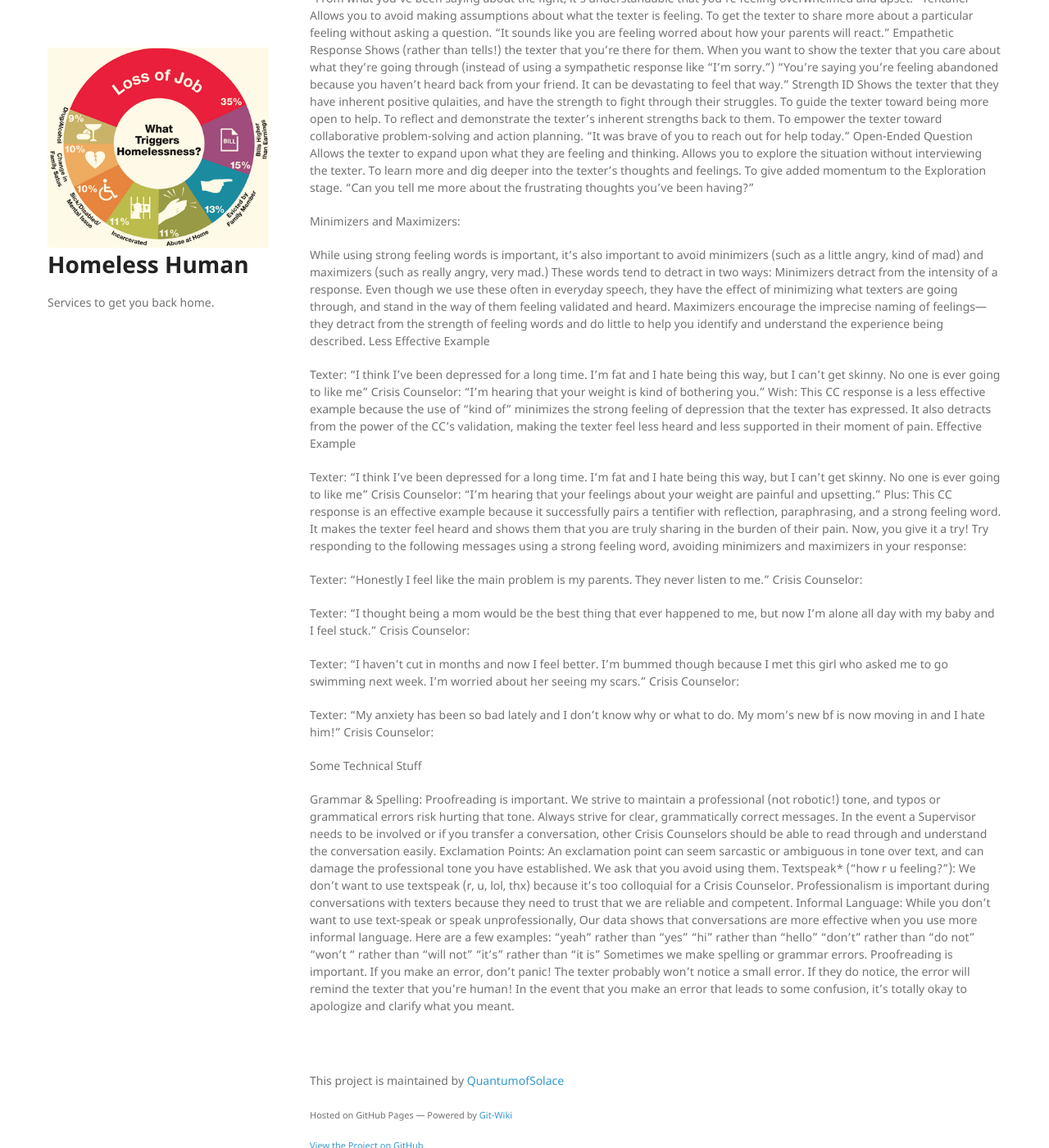
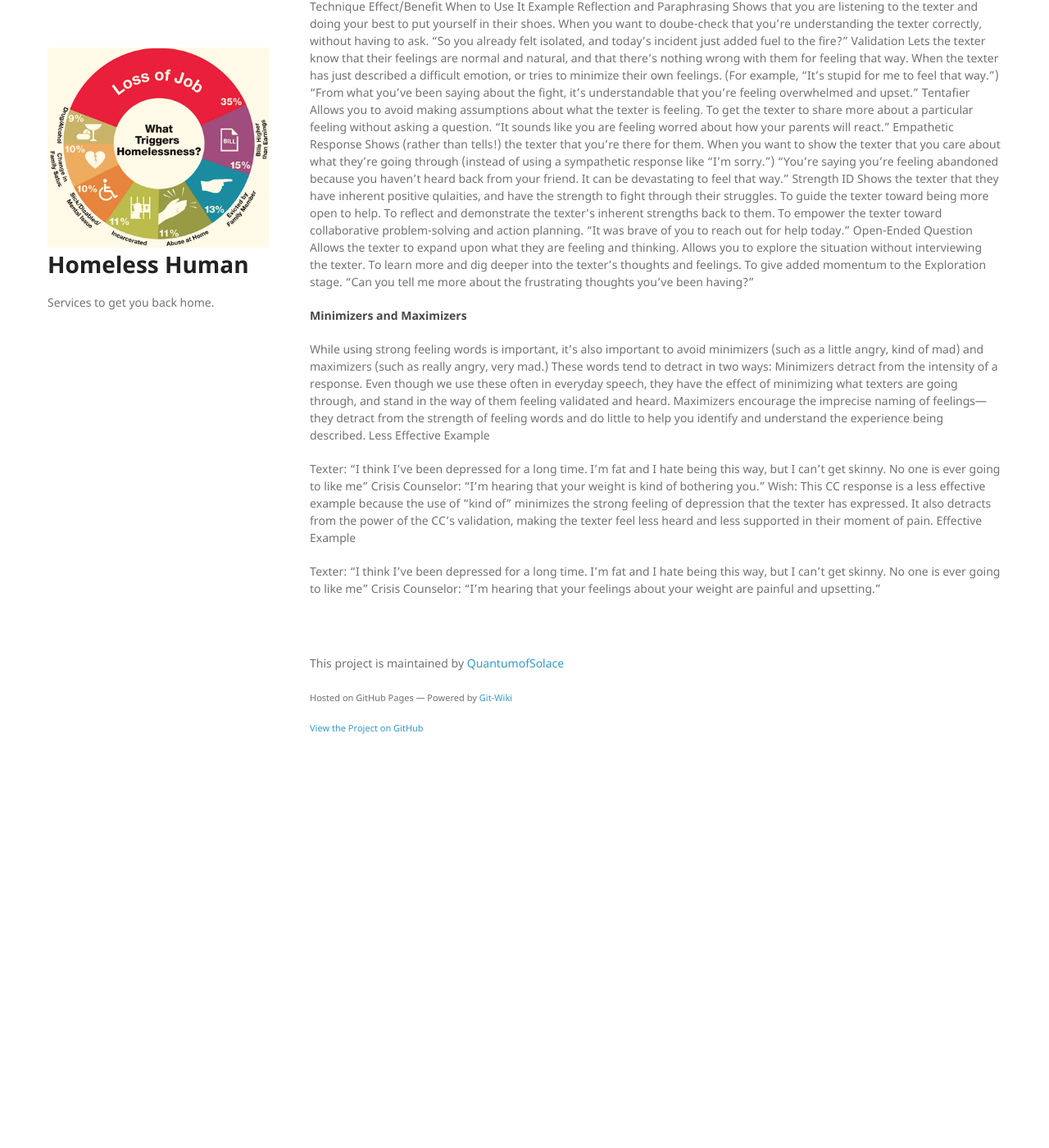
Before and after one commit to QuantumofSolace/Homeless-Human, a Jekyll site: the page built from wiki/training-direct-stage-one.markdown, in a window 1280 px wide and 1400 px high, scrolled down 3675 px. Shown: the whole window at 82% size. Built offline with Jekyll 4.4.1, drawn with Linux system fonts in a browser that asks for light colours; nearby versions of some CDN libraries; our own code applies the rules of GitHub Pages for plain Markdown files; after the commit the page ends 4588 px from its top, so only the background shows below that; some of the changed text lies outside the part shown.

Commit message:
Update training-direct-stage-one.markdown

```diff
--- a/wiki/training-direct-stage-one.markdown
+++ b/wiki/training-direct-stage-one.markdown
@@ -1,21 +1,22 @@
-# Direct Aid Model
-## Stage One - Build Rapport
+# Direct Aid Model #
+## Stage One - Build Rapport ##
 
-#### Good Contact Techniques
+### Good Contact Techniques ###
 By employing skills such as active listening, empathy, unconditional positive regard, developing trust, and being nonjudgemental, you'll learn how to gather the right information. You'll understand their situation, and how they think and feel - this isn't a comfortable process to go through.
 
 Your first impression is going to be important. The way you approach and greet the person matters a lot, and is something that needs thought and deliberate action. For example "Hi, I'm Casey. Do you have somewhere to live right now?", or "Excuse me, my name is Casey, can I help you out?". It needs to be made clear immediately that your intent is to offer aid, competently. Your goal is to create a connection with the person. There are many strategies that can help with this; an odd example is making sure to ask their name around five or six sentences in, if they haven't already given it. Restating their name at that point if they've already given it is also effective.
 
+- - -
 
-### Reflection & Paraphrasing
+#### Reflection & Paraphrasing ####
 When we say "active listening", we mean something that's very likely not what you may have learned before. _You can't skip this part_. Reflection and paraphrasing are what we call it when you've fully listened to your client, and synthesize what they have expressed back to them in a manner that makes them know they are being heard. When doing this, it's _vital_ that you avoid parroting what the client has said to you word-for-word. Any AI can accomplish that, and you need to be very human for this to work. We want to process what the person is saying, and reflect the essential meaning of what they are telling you.
 
-#### Parroting:
+_Parroting:_
 >Client: “I feel like I've been abandoned by everyone, and I can't even talk to my family.”
 
 >Helper: “I hear you’re feeling abandoned, and can't talk to anyone?"
 
-#### Paraphrasing:
+_Paraphrasing:_
 
 >Client: “I feel like I've been abandoned by everyone, and I can't even talk to my family.”
 
@@ -23,7 +24,9 @@ When we say "active listening", we mean something that's very likely not what yo
 
 _The most effective helpers use clarifying questions to make sure they are understanding the client properly. These help let the client know that you care, and you're paying attention, without pushing them. These helperes are also much more likely to catch subtle signs of additional problems the client may have._
 
-### Validation
+- - -
+
+#### Validation ####
 A person's thoughts, feeling, and personal experience need to be validated. Most people feel very much alone in their situation, and are apt to think nobody cares. To compound this, our society generally doesn't appear to care - that's what you're here to change, right? We want to recognize, normalize, and accept the client. This helps to build rapport, and can make it much easier for the client to open up to you. You can help them to understand that their emotions are a natural response. A client is likely to minimize their own feelings, if they aren't feeling that they are valid. When a person says something that subtly alerts you to how they are feeling - that's the time to validate them.
 
 An example,
@@ -35,27 +38,37 @@ Be mindful of when and how you validate a client. Again, this isn't something an
 
 Used properly, validation can normalize a client's feelings, allow expression without judgment, show the client that you genuinely care, and give them the permission they may feel they need to accept their own thoughts and feelings. We want to avoid unintended consequences, such as implying that they are at fault, or deserve their situation; implying that their feelings of hopelessness or other negative emotions are justified; or giving permission for destructive behavior. This can be much harder than it sounds, and can take practice to master.
 
-### Tentafiers
+- - -
+
+#### Tentafiers ####
 It's not likely a word you've heard before, and definitely not something you're suggested to use most of the time! But here, it's a vital skill. Tentafiers are used to preface something like a label, in order to deliberately make it tentative. For example, instead of "You're feeling frustrated." you might say "It seems like you're frustrated". Just that small change alters the impression from one of trying to tell the person how they feel, to one of reaching for understanding.
 
-_Data shows: “You seem,” “So you…”, and “It sounds like…” are the most effective tentafiers. Try listening to what the client says when they're being tentative, and adapt that to be on the same communication page.
+_Data shows: “You seem,” “So you…”, and “It sounds like…” are the most effective tentafiers. Try listening to what the client says when they're being tentative, and adapt that to be on the same communication page._
 
-### Open and Closed-Ended Questions
+- - -
+
+#### Open and Closed-Ended Questions ####
 Asking an open-ended question means positing something non-binary. In this way, we let the client expand on whatever thoughts and feelings they need to while searching for an answer more complex than _yes or no_. For you, this allows exploration without having to resort to a professional interview. This needs to be personal. We guide the conversation in an attempt to gather information we need to help the client; but we need them to tell their story to get that.
 
 A closed-ended question can be answered with a simple _yes or no_. They're almost never a good idea, because they box the client into a set of options for what they feel or think. This can prevent you from getting the information you need to go further with helping.
 
-_Data shows: the most successful helpers ask fewer, more open questions. Specifically, “How” questions are associated with effective conversations. “How” falls next, followed by "When," and "What". Because asking "why" has so many negative possible implications, it's strongly discouraged altogether.
+_Data shows: the most successful helpers ask fewer, more open questions. Specifically, “How” questions are associated with effective conversations. “How” falls next, followed by "When," and "What". Because asking "why" has so many negative possible implications, it's strongly discouraged altogether._
+
+- - -
 
 ### Strength Identifiers
 Often, a person needs to be reminded that they have inherent positive qualities. They need to be reminded that they're strong enough to fight their way through their struggle. Giving them a strength identifier accomplishes this in an empowering, non-patronizing manner. It can feel a little weird to do this - especially if you aren't feeling terribly confident yourself - but don't worry. It'll get much more natural with time, and even leak into your normal conversations.
 
 A person in any sort of crisis will tend to place their attention on negatives, which tends to spiral downward. What can you do about that? Remind them of some of the positives, of course! This takes paying close attention and empathizing with the person enough to understand just what their strengths are. A good strength identifier for somebody who has reached out to you for help is to let them know it's brave to reach out. It can be difficult to get through to a person this way, but it's well worth it. For example, if a person is feeling stupid, telling them that they are smart won't help. They aren't going to believe you. However, if you were to say something like "You're trying to get help now, that seems pretty smart to me!" and leave it alone. This can be the time to express a personal feeling yourself, like "I appreciate your bravery.. it's hard to share something like that", or "I'm inspired by how much work you've put into getting this far".
 
-_Data shows: "brave," "smart," and "proud" are the three most successful strength identifiers.
+_Data shows: "brave," "smart," and "proud" are the three most successful strength identifiers._
+
+- - -
 
 ### Silence...
 Sweet, powerful, uncomfortable silence. Sometimes, the best thing you can say is nothing. It might not immediately seem like the best way to build rapport, but we swear the science backs this up. Pausing in a conversation allows the client and helper to both process. It allows an opening for the client to elaborate if they need to. A natural pause can show that you're paying full attention, and not planning your next reply. There's no need to be incredibly awkward, but sometimes waiting a bit before you speak can make all the difference.
+
+- - -
 
 ### Vocabulary and Vernacular
 
@@ -93,7 +106,7 @@ Strength ID	Shows the texter that they have inherent positive qulaities, and hav
 Open-Ended Question	Allows the texter to expand upon what they are feeling and thinking. Allows you to explore the situation without interviewing the texter.	To learn more and dig deeper into the texter’s thoughts and feelings. To give added momentum to the Exploration stage.	“Can you tell me more about the frustrating thoughts you’ve been having?”
 
 
-Minimizers and Maximizers:
+#### Minimizers and Maximizers ####
 
 While using strong feeling words is important, it’s also important to avoid minimizers (such as a little angry, kind of mad) and maximizers (such as really angry, very mad.) These words tend to detract in two ways:
 Minimizers detract from the intensity of a response. Even though we use these often in everyday speech, they have the effect of minimizing what texters are going through, and stand in the way of them feeling validated and heard.
@@ -107,32 +120,3 @@ Effective Example
 
 Texter: “I think I’ve been depressed for a long time. I’m fat and I hate being this way, but I can’t get skinny. No one is ever going to like me”
 Crisis Counselor: “I’m hearing that your feelings about your weight are painful and upsetting.”
-Plus: This CC response is an effective example because it successfully pairs a tentifier with reflection, paraphrasing, and a strong feeling word. It makes the texter feel heard and shows them that you are truly sharing in the burden of their pain.
-Now, you give it a try! Try responding to the following messages using a strong feeling word, avoiding minimizers and maximizers in your response:
-
-Texter: “Honestly I feel like the main problem is my parents. They never listen to me.”
-Crisis Counselor:
-
-Texter: “I thought being a mom would be the best thing that ever happened to me, but now I’m alone all day with my baby and I feel stuck.”
-Crisis Counselor:
-
-Texter: “I haven’t cut in months and now I feel better. I’m bummed though because I met this girl who asked me to go swimming next week. I’m worried about her seeing my scars.”
-Crisis Counselor:
-
-Texter: “My anxiety has been so bad lately and I don’t know why or what to do. My mom’s new bf is now moving in and I hate him!”
-Crisis Counselor:
-
-
-
-Some Technical Stuff
-
-Grammar & Spelling: Proofreading is important. We strive to maintain a professional (not robotic!) tone, and typos or grammatical errors risk hurting that tone. Always strive for clear, grammatically correct messages. In the event a Supervisor needs to be involved or if you transfer a conversation, other Crisis Counselors should be able to read through and understand the conversation easily.
-Exclamation Points: An exclamation point can seem sarcastic or ambiguous in tone over text, and can damage the professional tone you have established. We ask that you avoid using them.
-Textspeak* (“how r u feeling?”): We don’t want to use textspeak (r, u, lol, thx) because it’s too colloquial for a Crisis Counselor. Professionalism is important during conversations with texters because they need to trust that we are reliable and competent.
-Informal Language: While you don’t want to use text-speak or speak unprofessionally, Our data shows that conversations are more effective when you use more informal language. Here are a few examples:
-“yeah” rather than “yes”
-“hi” rather than “hello”
-“don’t” rather than “do not”
-“won’t “ rather than “will not”
-“it’s” rather than “it is”
-Sometimes we make spelling or grammar errors. Proofreading is important. If you make an error, don’t panic! The texter probably won’t notice a small error. If they do notice, the error will remind the texter that you’re human! In the event that you make an error that leads to some confusion, it’s totally okay to apologize and clarify what you meant.
```
